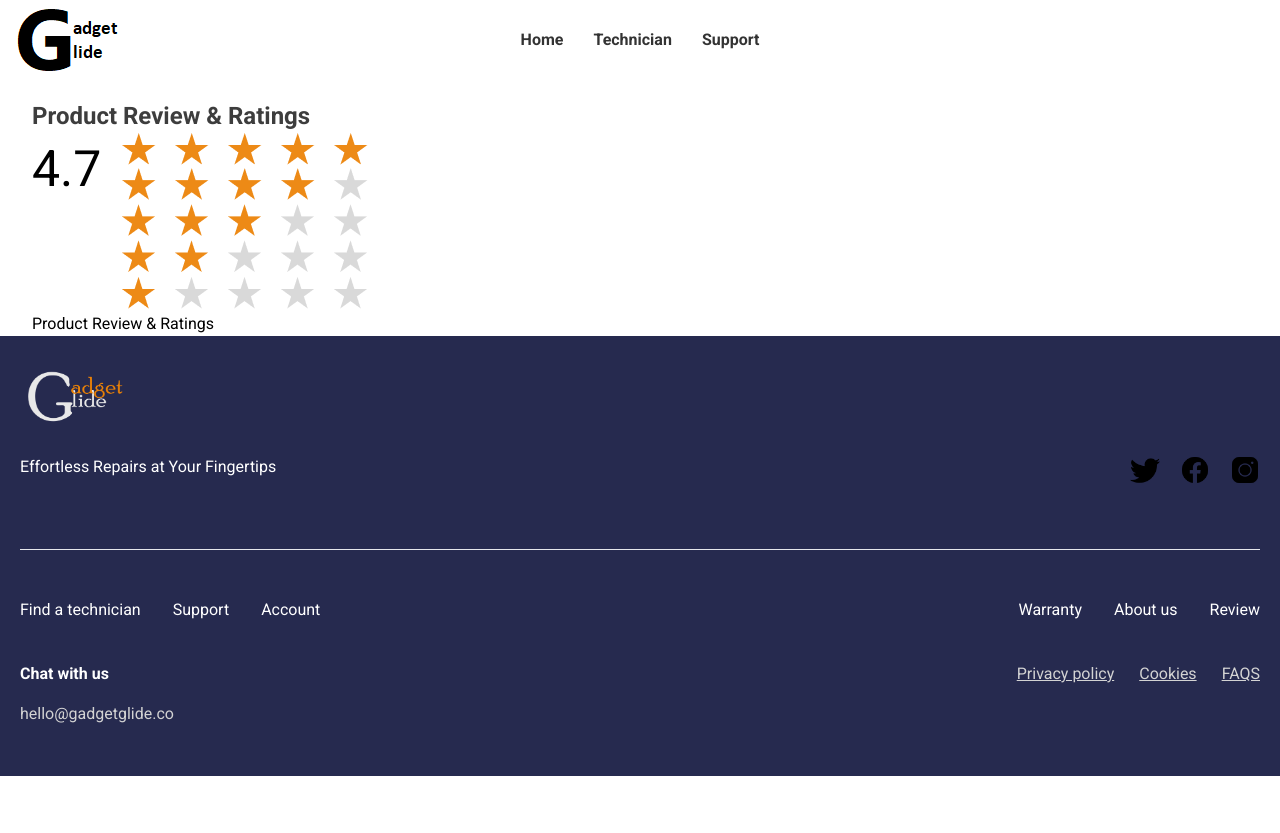
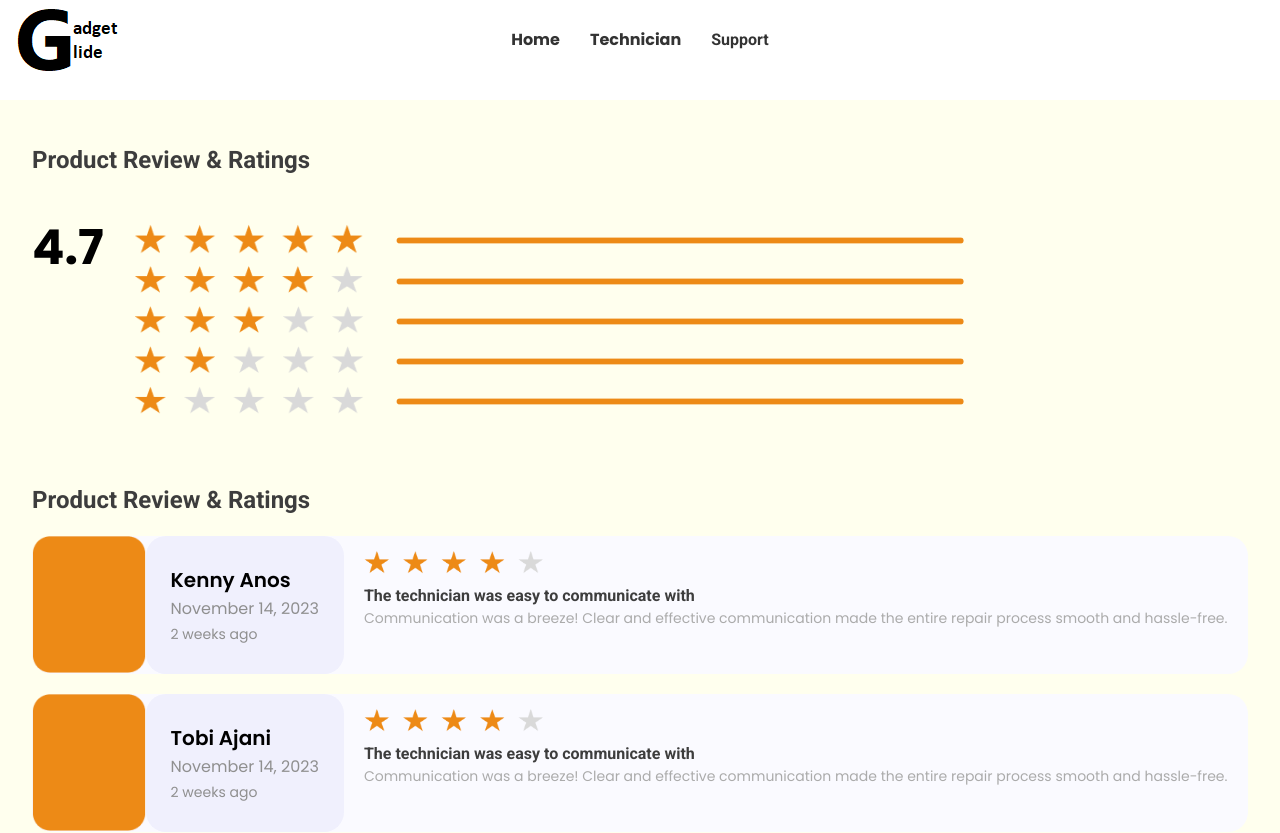
Before and after one commit to TM-Simeon/Phone-repair-app, a React (Create React App) app: page /product-preview-and-ratings in a window 1280 px wide. Shown: the top 833 px of the page. Before the commit the page ends 800 px from the top, so only its background shows below. Built offline with nearby package versions, Linux system fonts and the light colour scheme.

Commit message:
worked on the styling and font-family

```diff
--- a/src/components/button/Button.js
+++ b/src/components/button/Button.js
@@ -8,7 +8,7 @@ const Button = ({
 }) => {
   return (
     <button
-      className={`bg-[${buttonColor}] rounded-full text-white ${width} ${height} text-sm`}
+      className={`bg-[${buttonColor}] rounded-full text-white ${width} ${height} text-sm font-body`}
     >
       {/* bg-[#A42020] */}
       {/* bg-[#446F35] */}
--- a/src/components/find-a-technician/input/Input.js
+++ b/src/components/find-a-technician/input/Input.js
@@ -38,7 +38,7 @@ const Input = ({
               : 'bg-[#ffff]'
           }  text-[#6F6F6F] placeholder-[#6F6F6F] border ${
             borderNone ? '' : 'border-[#6F6F6F]'
-          } text-[14px] rounded-full pl-[20px]`}
+          } text-[14px] rounded-full pl-[20px] font-body`}
           onChange={onChange}
         />
       </div>
--- a/src/components/find-a-technician/textarea/Textarea.js
+++ b/src/components/find-a-technician/textarea/Textarea.js
@@ -17,7 +17,7 @@ const Textarea = ({
         type={inputType}
         value={inputValue}
         onChange={onChange}
-        className='w-[100%] p-[5px_9px_5px_6px] lg:p-[9px_px_10px_24px] bg-white text-black placeholder-[#918B83] border border-[#413E3A] text-[12px] lg:text-[14px]'
+        className='w-[100%] p-[5px_9px_5px_6px] lg:p-[9px_px_10px_24px] bg-white text-black placeholder-[#918B83] border border-[#413E3A] text-[12px] lg:text-[14px] font-body'
       ></textarea>
     </div>
   );
--- a/src/components/header.js
+++ b/src/components/header.js
@@ -5,15 +5,34 @@ import './header.css';
 
 const Header = () => {
   return (
-    <nav className="navbar">
-      <NavLink to="/" exact className="logo" activeClassName="active-link">
-    	<img src={Image} alt="logo"/>
-
+    <nav className='navbar'>
+      <NavLink to='/' exact className='logo' activeClassName='active-link'>
+        <img src={Image} alt='logo' />
       </NavLink>
-      <div className="nav-links">
-        <NavLink to="/" exact className="nav-link" activeClassName="active-link">Home</NavLink>
-        <NavLink to="/technician" className="nav-link" activeClassName="active-link">Technician</NavLink>
-        <NavLink to="/support" className="nav-link" activeClassName="active-link">Support</NavLink>
+      <div className='nav-links'>
+        {/* i added font-family and font-weight to the links below */}
+        <NavLink
+          to='/'
+          exact
+          className='nav-link font-body font-[400]'
+          activeClassName='active-link'
+        >
+          Home
+        </NavLink>
+        <NavLink
+          to='/technician'
+          className='nav-link font-body font-[400]'
+          activeClassName='active-link'
+        >
+          Technician
+        </NavLink>
+        <NavLink
+          to='/support'
+          className='nav-link'
+          activeClassName='active-link font-body font-[400]'
+        >
+          Support
+        </NavLink>
       </div>
     </nav>
   );
--- a/src/components/technician.js
+++ b/src/components/technician.js
@@ -9,7 +9,7 @@ const Technician = () => {
   return (
     <div className='bg-[#FEFBF7]'>
       <div className='container max-w-7xl mx-auto pt-10'>
-        <div className='text-[40px] leading-[2.5rem] text-[#3D3D3D]'>
+        <div className='text-[40px] leading-[2.5rem] text-[#3D3D3D] font-heading'>
           Find a technician
         </div>
         <div className='mb-[100px]'>
@@ -22,7 +22,7 @@ const Technician = () => {
             </div>
           </div>
         </div>
-        <div className='text-[24px] mb-[32px]'>Most used technicians</div>
+        <div className='text-[24px] mb-[32px] font-heading'>Most used technicians</div>
 		<div className='mb-[110px]'>
 			<MostUsedTechnician />
 		</div>
--- /dev/null
+++ b/src/data/CustomerReview.js
@@ -0,0 +1,46 @@
+import img1 from '../images/Rectangle 111.png';
+import orangeStar from '../images/OrangeStar.png';
+
+const CustomerReview = [
+  {
+    id: 1,
+    name: 'Kenny Anos',
+    date: 'November 14, 2023',
+    lastSeen: '2 weeks ago',
+    reviewHeading: 'The technician was easy to communicate with',
+    reviewParagraph:
+      'Communication was a breeze! Clear and effective communication made the entire repair process smooth and hassle-free.',
+  },
+  {
+    id: 2,
+    img: img1,
+    name: 'Tobi Ajani',
+    date: 'November 14, 2023',
+    lastSeen: '2 weeks ago',
+    reviewHeading: 'The technician was easy to communicate with',
+    reviewParagraph:
+      'Communication was a breeze! Clear and effective communication made the entire repair process smooth and hassle-free.',
+  },
+  {
+    id: 3,
+    img: img1,
+    name: 'Chukwudi Agu',
+    date: 'November 14, 2023',
+    lastSeen: '2 weeks ago',
+    reviewHeading: 'The technician was easy to communicate with',
+    reviewParagraph:
+      'Communication was a breeze! Clear and effective communication made the entire repair process smooth and hassle-free.',
+  },
+  {
+    id: 4,
+    img: img1,
+    name: 'Chukwu Alex',
+    date: 'November 14, 2023',
+    lastSeen: '2 weeks ago',
+    reviewHeading: 'The technician was easy to communicate with',
+    reviewParagraph:
+      'Communication was a breeze! Clear and effective communication made the entire repair process smooth and hassle-free.',
+  },
+];
+
+export default CustomerReview;
--- a/src/pages/product-preview-ratings/ProductPreviewAndRatings.js
+++ b/src/pages/product-preview-ratings/ProductPreviewAndRatings.js
@@ -1,55 +1,117 @@
-import React from 'react'
+import React from 'react';
+import Button from '../../components/button/Button';
 import rating5stars from '../../images/rating5stars.png';
 import rating4stars from '../../images/rating4stars.png';
 import rating3stars from '../../images/rating3stars.png';
 import rating2stars from '../../images/rating2stars.png';
 import rating1stars from '../../images/rating1star.png';
-
+import reviewLine from '../../images/reviewLine.png';
+import reviewImg from '../../images/reviewImg.png';
+import CustomerReview from '../../data/CustomerReview';
 
 const ProductPreviewAndRatings = () => {
   return (
-    <div className='container max-w-7xl mx-auto px-8'>
-      <div className='font-bold text-2xl text-primary'>
+    <div className='bg-[#FFFFEE]'>
+      <div className='container max-w-7xl mx-auto px-8 py-11'>
+        <div className='font-bold text-2xl text-primary font-heading'>
           Product Review & Ratings
         </div>
-      <div className='flex items-start gap-[20px]'>
-        <div className='text-[50px] text-[#000000]'>4.7</div>
+        <div className='flex items-start gap-[30px] py-12'>
+          <div className='text-5xl text-[#000000] font-bold font-body'>4.7</div>
           <div>
+            <div className='flex items-center gap-[32px]'>
               <div>
-            <div>
-              <img src={rating5stars} alt='' />
-            </div>
-            <div></div>
+                <img
+                  src={rating5stars}
+                  alt='img'
+                  className='w-[230px] h-[32px]'
+                />
               </div>
               <div>
+                <img src={reviewLine} alt='img' className='h-[7px] w-full' />
+              </div>
+            </div>
+            <div className='flex items-center gap-[32px] py-[10px]'>
               <div>
-              <img src={rating4stars} alt='' />
-            </div>
-            <div></div>
+                <img src={rating4stars} alt='' className='w-[230px] h-[30px]' />
               </div>
               <div>
+                <img src={reviewLine} alt='img' className='h-[7px] w-full' />
+              </div>
+            </div>
+            <div className='flex items-center gap-[32px]'>
               <div>
-              <img src={rating3stars} alt='' />
-            </div>
-            <div></div>
+                <img src={rating3stars} alt='' className='w-[230px] h-[30px]' />
               </div>
               <div>
+                <img src={reviewLine} alt='img' className='h-[7px] w-full' />
+              </div>
+            </div>
+            <div className='flex items-center gap-[32px] py-[10px]'>
               <div>
-              <img src={rating2stars} alt='' />
-            </div>
-            <div></div>
+                <img src={rating2stars} alt='' className='w-[230px] h-[30px]' />
               </div>
               <div>
+                <img src={reviewLine} alt='img' className='h-[7px] w-full' />
+              </div>
+            </div>
+            <div className='flex items-center gap-[32px]'>
               <div>
-              <img src={rating1stars} alt='' />
+                <img src={rating1stars} alt='' className='w-[230px] h-[30px]' />
               </div>
-            <div></div>
+              <div>
+                <img src={reviewLine} alt='img' className='h-[7px] w-full' />
               </div>
             </div>
           </div>
-      <div>Product Review & Ratings</div>
+        </div>
+        <div className='font-bold text-2xl text-primary font-heading mt-5 mb-5'>
+          Product Review & Ratings
+        </div>
+        <div className='flex flex-col gap-[20px]'>
+          {CustomerReview.map((reviews, index) => (
+            <div key={index} className='flex bg-[#FAFAFF] rounded-[20px]'>
+              <div>
+                <img src={reviewImg} alt='img' className='h-[137px]' />
+              </div>
+              <div className='bg-[#F0F0FD] rounded-[20px] px-[25px] py-[30px]'>
+                <p className='font-body font-[600] text-xl'>{reviews.name}</p>
+                <p className='font-body font-[400] text-[#8F8F8F] text-base py-[3px]'>
+                  {reviews.date}
+                </p>
+                <p className='font-body font-[400] text-[#8F8F8F] text-sm'>
+                  {reviews.lastSeen}
+                </p>
+              </div>
+              <div className='px-[20px] pt-[15px]'>
+                <div>
+                  <img
+                    src={rating4stars}
+                    alt='img'
+                    className='w-[180px] h-[25px]'
+                  />
+                </div>
+                <p className='text-primary text-body text-base font-[600] pt-[8px]'>
+                  {reviews.reviewHeading}
+                </p>
+                <p className='font-body text-[#ABABAB] text-sm'>
+                  {reviews.reviewParagraph}
+                </p>
+              </div>
+            </div>
+          ))}
+        </div>
+        {/* <div className='text-end'>
+          <Button
+            buttonText='Show more'
+            buttonColor={'#EC8206'}
+            width='w-[160px]'
+            height='h-[50px]'
+          />
+        </div> */}
+      </div>
     </div>
   );
-}
+};
 
-export default ProductPreviewAndRatings
+export default ProductPreviewAndRatings;
--- a/tailwind.config.js
+++ b/tailwind.config.js
@@ -4,9 +4,13 @@ module.exports = {
   theme: {
     extend: {
       colors: {
-        secondary:"#D3D3D3",
-        primary:"#3D3D3D"
-      }
+        secondary: '#D3D3D3',
+        primary: '#3D3D3D',
+      },
+      fontFamily: {
+        heading: 'Roboto, sans-serif',
+        body: 'Poppins, sans-serif',
+      },
     },
   },
   plugins: [],
```
Also changed, not shown: src/pages/payment/Payment.js (+28 -23 lines), src/images/reviewImg.png (added), src/images/reviewLine.png (added). Lines whose indentation alone changed are shown as unchanged.
